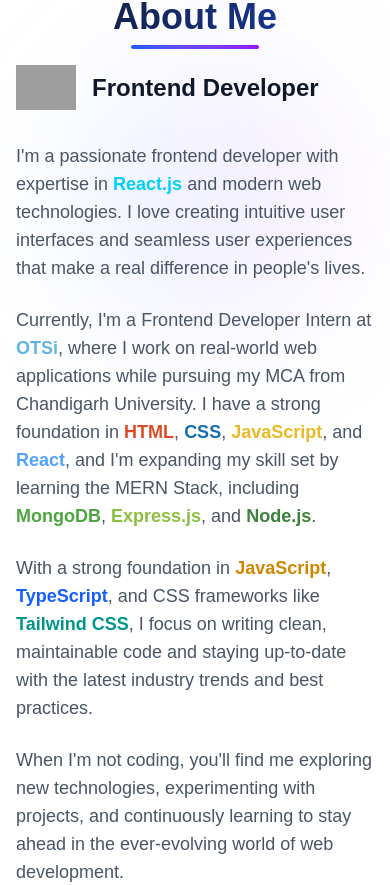
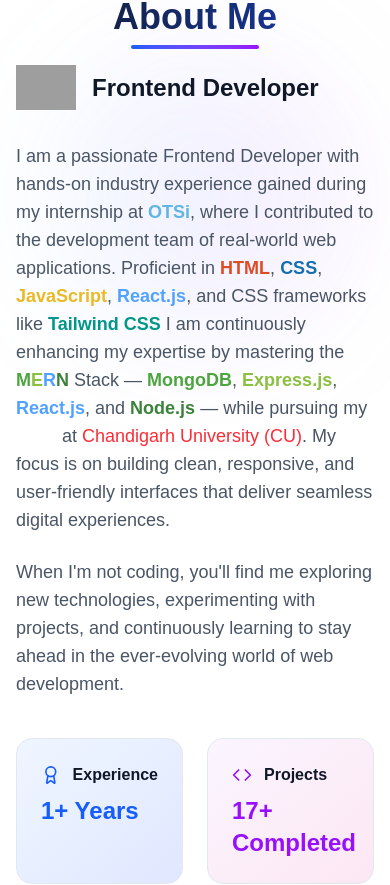
Before and after one commit to sagarpatra99/Sagar_Portfolio, a React (Vite) app: page / in a window 390 px wide. Shown: the part 871-1756 px from the top of the page. Built offline with nearby package versions, Linux system fonts and the light colour scheme; grey boxes are pictures that could not be loaded; a web font is replaced by a local one.

Commit message:
fixed responsive

```diff
--- a/src/components/About.jsx
+++ b/src/components/About.jsx
@@ -33,49 +33,34 @@
 
             <div className="space-y-6 text-gray-600 dark:text-gray-300 leading-relaxed">
               <p className="text-lg">
-                I'm a passionate frontend developer with expertise in{" "}
-                <span className="font-semibold text-[#00D1F7] dark:text-blue-400">
-                  React.js
-                </span>{" "}
-                and modern web technologies. I love creating intuitive user
-                interfaces and seamless user experiences that make a real
-                difference in people's lives.
-              </p>
-
-              <p className="text-lg">
-                Currently, I'm a Frontend Developer Intern at{" "}
-                <b className="text-[#61B5E2]">OTSi</b>, where I work on
-                real-world web applications while pursuing my MCA from
-                Chandigarh University. I have a strong foundation in{" "}
-                <span className="text-[#DD4B25] font-semibold">HTML</span>,{" "}
+                I am a passionate Frontend Developer with hands-on industry
+                experience gained during my internship at{" "}
+                <b className="text-[#61B5E2]">OTSi</b>, where I contributed to
+                the development team of real-world web applications. Proficient
+                in <span className="text-[#DD4B25] font-semibold">HTML</span>,{" "}
                 <span className="text-[#146EB0] font-semibold">CSS</span>,{" "}
                 <span className="text-[#EAB925] font-semibold">JavaScript</span>
-                , and <span className="text-blue-400 font-semibold">React</span>
-                , and I'm expanding my skill set by learning the MERN Stack,
-                including{" "}
+                , <span className="text-blue-400 font-semibold">React.js</span>,
+                and CSS frameworks like{" "}
+                <span className="font-semibold text-teal-600 dark:text-teal-400">
+                  Tailwind CSS
+                </span>{" "}
+                I am continuously enhancing my expertise by mastering the{" "}
+                <span className="text-[#4DA53F] font-semibold">M</span>
+                <span className="text-[#8BBF3F] font-semibold">E</span>
+                <span className="text-blue-400 font-semibold">R</span>
+                <span className="text-[#3C823C] font-semibold">N</span> Stack —{" "}
                 <span className="text-[#4DA53F] font-semibold">MongoDB</span>,{" "}
                 <span className="text-[#8BBF3F] font-semibold">Express.js</span>
-                , and{" "}
-                <span className="text-[#3C823C] font-semibold">Node.js</span>.
+                , <span className="text-blue-400 font-semibold">React.js</span>,
+                and{" "}
+                <span className="text-[#3C823C] font-semibold">Node.js</span> —
+                while pursuing my{" "}
+                <span className="text-white font-bold">MCA</span> at{" "}
+                <span className="text-red-500">Chandigarh University (CU)</span>
+                . My focus is on building clean, responsive, and user-friendly
+                interfaces that deliver seamless digital experiences.
               </p>
-
-              <p className="text-lg">
-                With a strong foundation in{" "}
-                <span className="font-semibold text-yellow-600 dark:text-yellow-400">
-                  JavaScript
-                </span>
-                ,{" "}
-                <span className="font-semibold text-blue-600 dark:text-blue-400">
-                  TypeScript
-                </span>
-                , and CSS frameworks like{" "}
-                <span className="font-semibold text-teal-600 dark:text-teal-400">
-                  Tailwind CSS
-                </span>
-                , I focus on writing clean, maintainable code and staying
-                up-to-date with the latest industry trends and best practices.
-              </p>
-
               <p className="text-lg">
                 When I'm not coding, you'll find me exploring new technologies,
                 experimenting with projects, and continuously learning to stay
@@ -151,7 +136,10 @@
             <div className="relative group">
               <div className="absolute -inset-4 bg-gradient-to-r from-blue-600 via-purple-600 to-pink-600 rounded-full blur-2xl opacity-30 group-hover:opacity-50 transition-opacity duration-500"></div>
               <div className="relative w-80 h-80 bg-gradient-to-br from-blue-500 via-purple-500 to-pink-500 rounded-full flex items-center justify-center hover-scale transition-all duration-500 shadow-2xl">
-                <Code size={80} className="text-white absolute bottom-2 drop-shadow-lg" />
+                <Code
+                  size={80}
+                  className="text-white absolute bottom-2 drop-shadow-lg"
+                />
                 <img src={me} className="rounded-full" />
               </div>
 
--- a/src/components/Certificates.jsx
+++ b/src/components/Certificates.jsx
@@ -83,7 +83,7 @@
       className="py-6 sm:py-20 bg-gradient-to-br from-white via-blue-50 to-indigo-100 dark:from-gray-900 dark:via-slate-900 dark:to-indigo-950 transition-all duration-500"
     >
       <div className="max-w-7xl mx-auto px-4 sm:px-6 lg:px-8">
-        <div className="text-center mb-16">
+        <div className="text-center mb-6 sm:mb-16">
           <h2 className="text-2xl sm:text-4xl md:text-5xl font-bold bg-gradient-to-r from-gray-900 to-blue-800 dark:from-white dark:to-blue-200 bg-clip-text text-transparent mb-2 sm:mb-6">
             Certificates & Achievements
           </h2>
--- a/src/components/Contact.jsx
+++ b/src/components/Contact.jsx
@@ -41,24 +41,24 @@
           </p>
         </div>
 
-        <div className="grid grid-cols-1 lg:grid-cols-2 gap-12">
+        <div className="grid grid-cols-1 lg:grid-cols-2 gap-5 sm:gap-12">
           <div className="space-y-8">
             <div>
               <h3 className="text-2xl font-semibold text-gray-900 dark:text-white mb-6">
                 Let's Connect
               </h3>
-              <p className="text-gray-600 dark:text-gray-300 leading-relaxed mb-6">
+              <p className="text-gray-600 dark:text-gray-300 leading-relaxed mb-0 sm:mb-6">
                 I'm always interested in new opportunities and exciting projects.
                 Whether you have a question or just want to say hi, feel free to reach out!
               </p>
             </div>
 
-            <div className="space-y-4">
+            <div className="space-y-4 hidden sm:block">
               <div className="flex items-center space-x-3">
                 <div className="w-10 h-10 bg-blue-100 dark:bg-blue-900 rounded-lg flex items-center justify-center">
                   <span className="text-blue-600 dark:text-blue-400 font-semibold">@</span>
                 </div>
-                <span className="text-gray-700 dark:text-gray-300">your.email@example.com</span>
+                <span className="text-gray-700 dark:text-gray-300">sagarpatra641@gmail.com</span>
               </div>
 
               <div className="flex items-center space-x-3">
--- a/src/components/Skills.jsx
+++ b/src/components/Skills.jsx
@@ -59,10 +59,10 @@
           {skills.map((skill, index) => (
             <div
               key={skill.name}
-              className="group bg-white/80 dark:bg-gray-900/80 backdrop-blur-sm p-8 rounded-2xl shadow-lg hover:shadow-2xl border border-gray-200 dark:border-gray-700 transition-all duration-500 hover-scale"
+              className="group bg-white/80 dark:bg-gray-900/80 backdrop-blur-sm p-5 sm:p-8 rounded-2xl shadow-lg hover:shadow-2xl border border-gray-200 dark:border-gray-700 transition-all duration-500 hover-scale"
               style={{ animationDelay: `${index * 100}ms` }}
             >
-              <div className="flex items-center justify-between mb-6">
+              <div className="flex items-center justify-between mb-4 sm:mb-6">
                 <div className="flex items-center space-x-4">
                   <div className="text-3xl p-3 bg-gradient-to-r from-gray-100 to-gray-200 dark:from-gray-700 dark:to-gray-600 rounded-xl group-hover:scale-110 transition-transform duration-300">
                     {skill.icon}
@@ -87,9 +87,9 @@
               </div>
 
               <div className="relative">
-                <div className="w-full bg-gray-200 dark:bg-gray-700 rounded-full h-4 overflow-hidden">
+                <div className="w-full bg-gray-200 dark:bg-gray-700 rounded-full h-3 sm:h-4 overflow-hidden">
                   <div
-                    className={`h-4 bg-gradient-to-r ${skill.color} rounded-full transition-all duration-1000 ease-out relative overflow-hidden`}
+                    className={`h-3 sm:h-4 bg-gradient-to-r ${skill.color} rounded-full transition-all duration-1000 ease-out relative overflow-hidden`}
                     style={{
                       width: isVisible ? `${skill.percentage}%` : '0%',
                       transitionDelay: `${index * 200}ms`
@@ -99,7 +99,7 @@
                   </div>
                 </div>
                 <div
-                  className="absolute top-0 h-4 w-1 bg-white rounded-full shadow-lg transition-all duration-1000 ease-out"
+                  className="absolute top-0 h-3 sm:h-4 w-1 bg-white rounded-full shadow-lg transition-all duration-1000 ease-out"
                   style={{
                     left: isVisible ? `calc(${skill.percentage}% - 2px)` : '0%',
                     transitionDelay: `${index * 200}ms`
```
